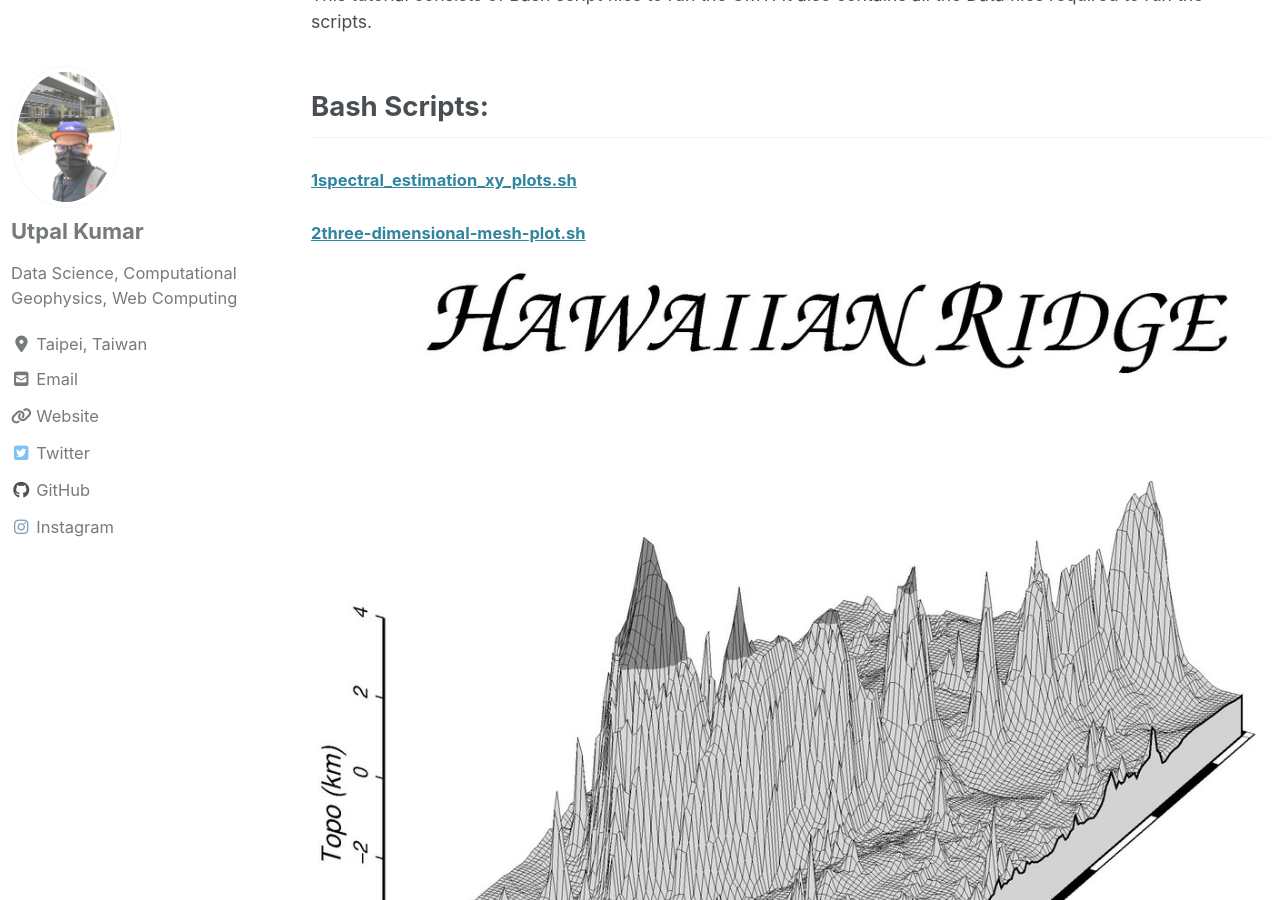
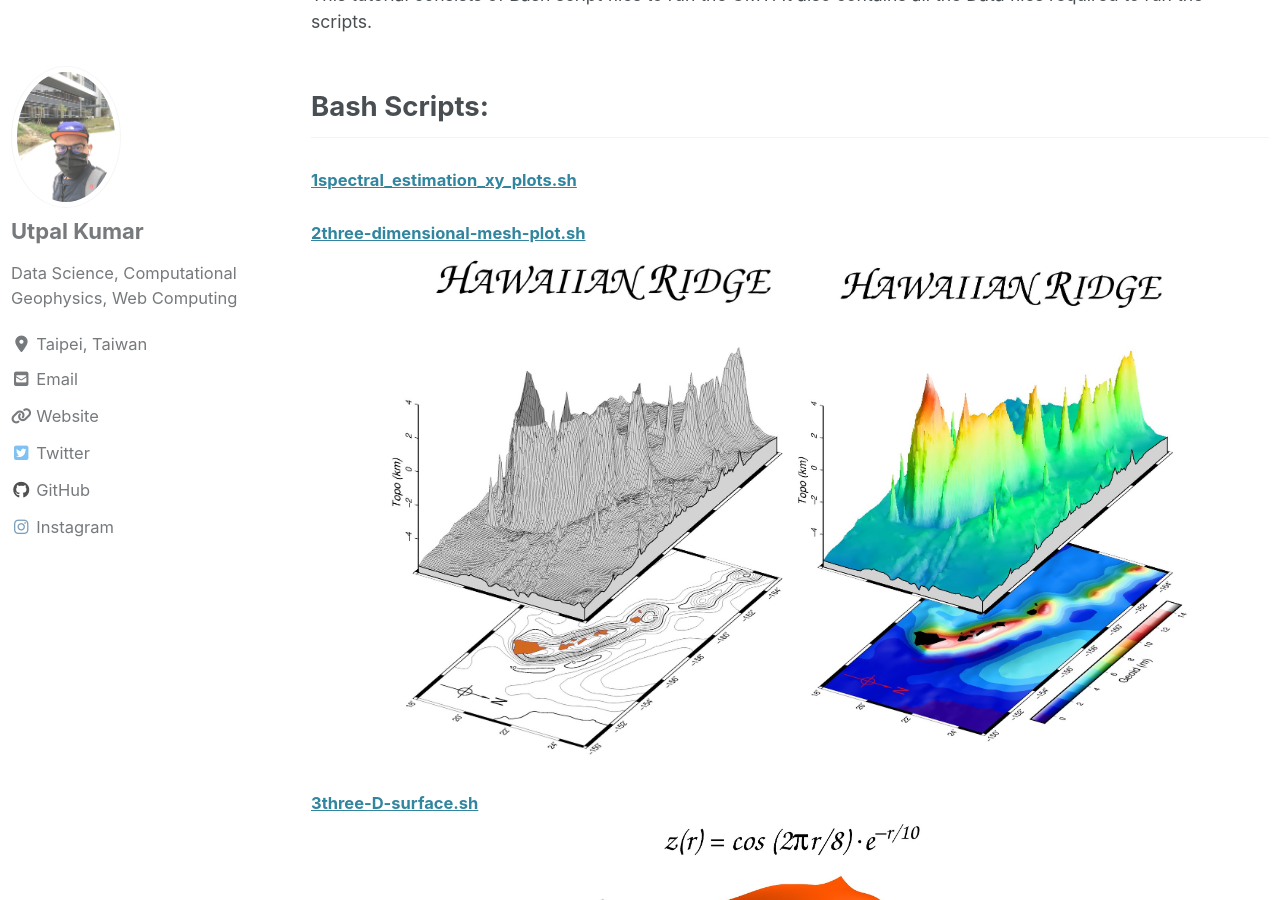
Before and after one commit to apexcodings/earthinversion.github.io, a Jekyll site: the page built from _posts/2019-09-01-GMT-advanced.md, in a window 1280 px wide and 900 px high, scrolled down 361 px. Built offline with Jekyll 4.4.1, drawn with Linux system fonts in a browser that asks for light colours; cached includes are drawn as plain includes; nearby versions of some CDN libraries; comment, search, counter and statistics services are not loaded.

Commit message:
gmt advanced image size

```diff
--- a/_posts/2019-09-01-GMT-advanced.md
+++ b/_posts/2019-09-01-GMT-advanced.md
@@ -18,64 +18,64 @@ classes:
 
 <h4> <a href="https://github.com/earthinversion/GMT-Advanced-Tutorials/blob/master/2three-dimensional-mesh-plot.sh">2three-dimensional-mesh-plot.sh</a></h4>
 <p align="center">
-  <img src="{{ site.url }}{{ site.baseurl }}/images/GMT-advanced/GMT_example2-1.jpg" alt="GMT_example2">
-  <img src="{{ site.url }}{{ site.baseurl }}/images/GMT-advanced/GMT_example2-2.jpg">
+  <img width="400" src="{{ site.url }}{{ site.baseurl }}/images/GMT-advanced/GMT_example2-1.jpg" alt="GMT_example2">
+  <img width="400" src="{{ site.url }}{{ site.baseurl }}/images/GMT-advanced/GMT_example2-2.jpg">
  </p>
 
 <h4> <a href="https://github.com/earthinversion/GMT-Advanced-Tutorials/blob/master/3three-D-surface.sh">3three-D-surface.sh</a></h4>
 <p align="center">
-  <img src="{{ site.url }}{{ site.baseurl }}/images/GMT-advanced/GMT_example3-1.jpg">
+  <img width="400" src="{{ site.url }}{{ site.baseurl }}/images/GMT-advanced/GMT_example3-1.jpg">
  </p>
 
 <h4> <a href="https://github.com/earthinversion/GMT-Advanced-Tutorials/blob/master/4plot_histogram.sh">4plot_histogram.sh</a></h4>
 <p align="center">
-    <img src="{{ site.url }}{{ site.baseurl }}/images/GMT-advanced/GMT_example4-1.jpg">
+    <img width="400" src="{{ site.url }}{{ site.baseurl }}/images/GMT-advanced/GMT_example4-1.jpg">
 </p>
 
 <h4><a href="https://github.com/earthinversion/GMT-Advanced-Tutorials/blob/master/5simple_location_map.sh">5simple_location_map.sh:</a></h4>
 
-  <p align="center"><img src="{{ site.url }}{{ site.baseurl }}/images/GMT-advanced/GMT_example5-1.jpg"></p>
+  <p align="center"><img width="400" src="{{ site.url }}{{ site.baseurl }}/images/GMT-advanced/GMT_example5-1.jpg"></p>
 
 
 <h4><a href="https://github.com/earthinversion/GMT-Advanced-Tutorials/blob/master/6time_series_along_tracks.sh">6time_series_along_tracks.sh:</a> </h4>
 
-  <p align="center"><img src="{{ site.url }}{{ site.baseurl }}/images/GMT-advanced/GMT_example6-1.jpg"></p>
+  <p align="center"><img width="400" src="{{ site.url }}{{ site.baseurl }}/images/GMT-advanced/GMT_example6-1.jpg"></p>
 
 
 <h4><a href="https://github.com/earthinversion/GMT-Advanced-Tutorials/blob/master/7geographical_plots.sh">7geographical_plots.sh</a></h4>
 
-  <p align="center"><img src="{{ site.url }}{{ site.baseurl }}/images/GMT-advanced/GMT_example7-1.jpg"></p>
+  <p align="center"><img width="400" src="{{ site.url }}{{ site.baseurl }}/images/GMT-advanced/GMT_example7-1.jpg"></p>
 
 
 <h4><a href="https://github.com/earthinversion/GMT-Advanced-Tutorials/blob/master/8gridding_contouring_masking.sh">8gridding_contouring_masking.sh</a></h4>
-  <p align="center"><img src="{{ site.url }}{{ site.baseurl }}/images/GMT-advanced/GMT_example8-1.jpg"></p>
+  <p align="center"><img width="400" src="{{ site.url }}{{ site.baseurl }}/images/GMT-advanced/GMT_example8-1.jpg"></p>
 
 
 <h4><a href="https://github.com/earthinversion/GMT-Advanced-Tutorials/blob/master/9clipping_image.sh">9clipping_image.sh</a></h4>
 
-  <p align="center"><img src="{{ site.url }}{{ site.baseurl }}/images/GMT-advanced/GMT_example9-1.jpg"></p>
+  <p align="center"><img width="400" src="{{ site.url }}{{ site.baseurl }}/images/GMT-advanced/GMT_example9-1.jpg"></p>
 
 
 <h4><a href="https://github.com/earthinversion/GMT-Advanced-Tutorials/blob/master/10Plotting_custom_symbols.sh">10Plotting_custom_symbols.sh</a></h4>
 
-  <p align="center"><img src="{{ site.url }}{{ site.baseurl }}/images/GMT-advanced/GMT_example10-1.jpg"></p>
+  <p align="center"><img width="400" src="{{ site.url }}{{ site.baseurl }}/images/GMT-advanced/GMT_example10-1.jpg"></p>
 
 
 <h4><a href="https://github.com/earthinversion/GMT-Advanced-Tutorials/blob/master/11seismicity.sh">11seismicity.sh</a></h4>
 
-  <p align="center"><img src="{{ site.url }}{{ site.baseurl }}/images/GMT-advanced/GMT_example11-1.jpg"></p>
+  <p align="center"><img width="400" src="{{ site.url }}{{ site.baseurl }}/images/GMT-advanced/GMT_example11-1.jpg"></p>
 
 
 <h4><a href="https://github.com/earthinversion/GMT-Advanced-Tutorials/blob/master/12great_circle_paths.sh">12great_circle_paths.sh</a></h4>
 
-  <p align="center"><img src="{{ site.url }}{{ site.baseurl }}/images/GMT-advanced/GMT_example12-1.jpg"></p>
+  <p align="center"><img width="400" src="{{ site.url }}{{ site.baseurl }}/images/GMT-advanced/GMT_example12-1.jpg"></p>
 
 
 <h4><a href="https://github.com/earthinversion/GMT-Advanced-Tutorials/blob/master/13Data_selection_geospatial_criteria.sh">13Data_selection_geospatial_criteria.sh</a></h4>
 
-  <p align="center"><img src="{{ site.url }}{{ site.baseurl }}/images/GMT-advanced/GMT_example13-1.jpg"></p>
+  <p align="center"><img width="400" src="{{ site.url }}{{ site.baseurl }}/images/GMT-advanced/GMT_example13-1.jpg"></p>
 
 
 <h4><a href="https://github.com/earthinversion/GMT-Advanced-Tutorials/blob/master/14map_inserts.sh">14map_inserts.sh</a></h4>
 
-  <p align="center"><img src="{{ site.url }}{{ site.baseurl }}/images/GMT-advanced/GMT_example14-1.jpg"></p>
+  <p align="center"><img width="400" src="{{ site.url }}{{ site.baseurl }}/images/GMT-advanced/GMT_example14-1.jpg"></p>
```
